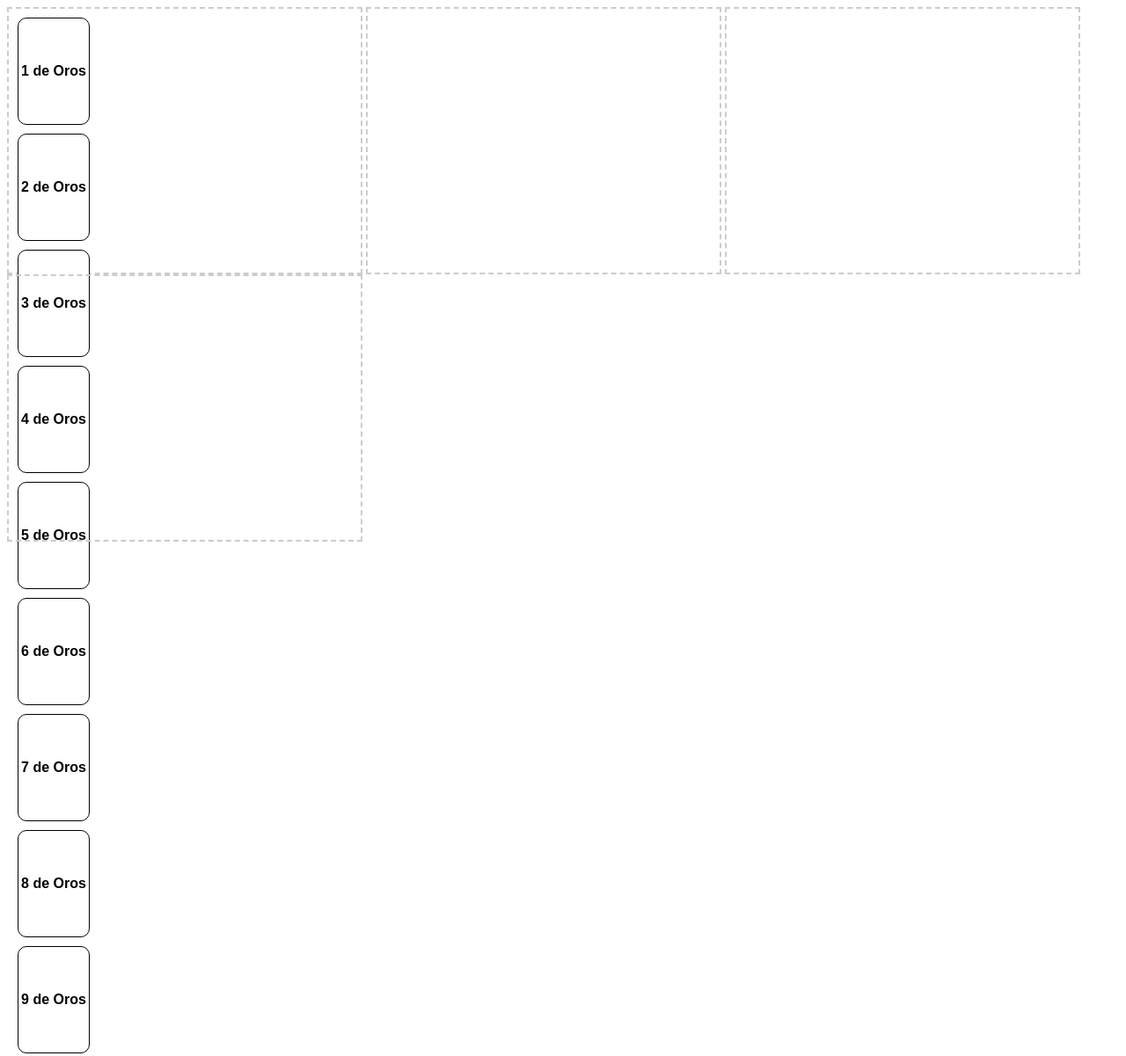
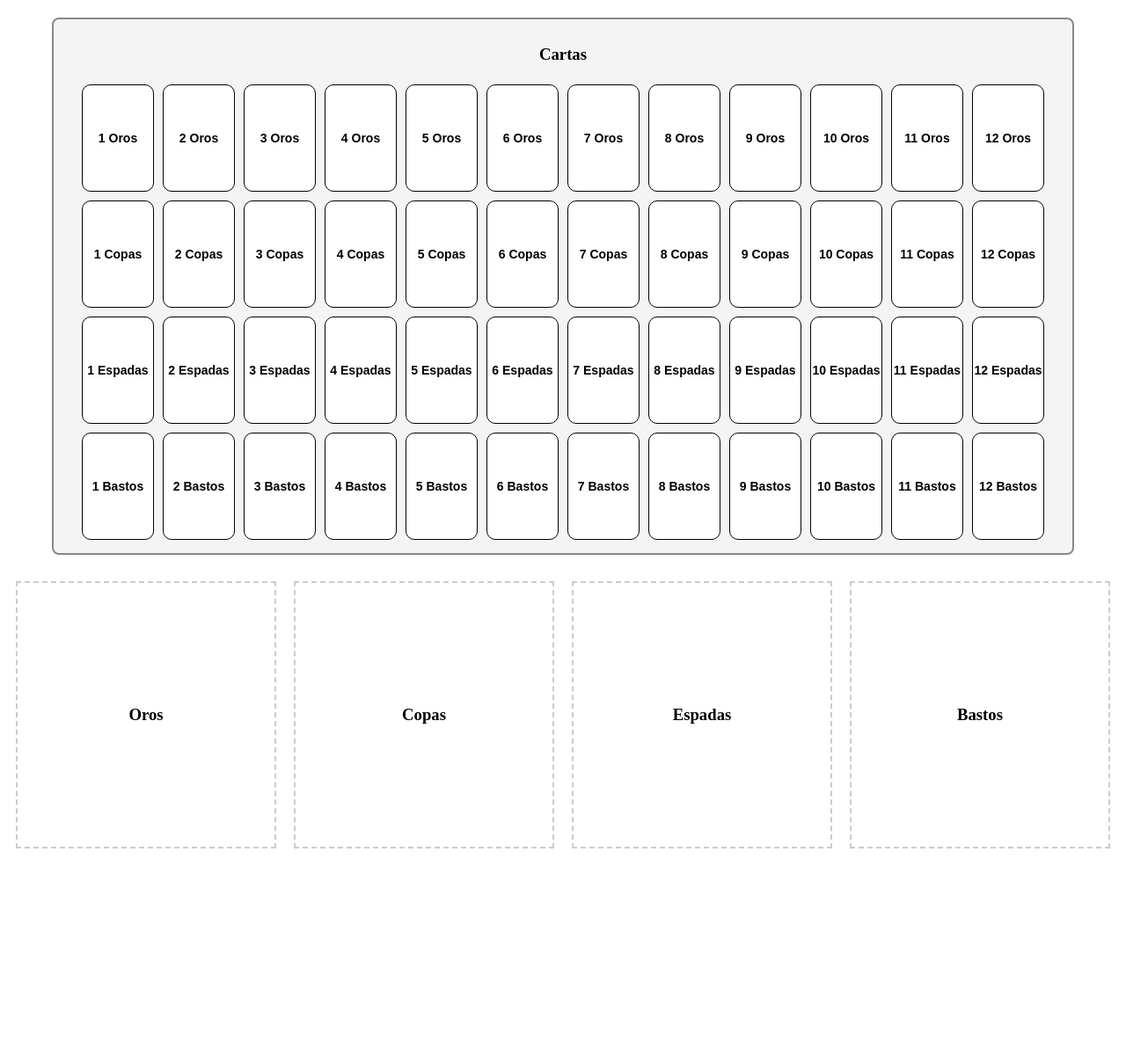
Before and after one commit to Rocioizv/Practicas_DWECL, a plain HTML site: page drag-drop/index.html in a window 1280 px wide. Shown: the top 1201 px of the page at 88% size. After the commit the page ends 983 px from the top, so only its background shows below. Drawn offline with Linux system fonts and the light colour scheme.

Commit message:
Drag-Drop cartas

```diff
--- a/drag-drop/index.html
+++ b/drag-drop/index.html
@@ -4,63 +4,80 @@
 <head>
     <meta charset="UTF-8">
     <meta name="viewport" content="width=device-width, initial-scale=1.0">
-    <title>Arrastrar y Soltar</title>
+    <title>Baraja Española</title>
     <style>
+        .general-container {
+            width: 100%;
+            display: flex;
+            justify-content: center;
+            align-items: center;
+            flex-flow: row nowrap;
+        }
         .contenedor {
+            display: flex;
+            flex-wrap: nowrap;
+            align-items: center;
+            justify-content: center;
             width: 400px;
             height: 300px;
             border: 2px dashed #ccc;
             position: relative;
-            display: inline-block;
-            vertical-align: top;
+            overflow: auto;
+            margin: 10px;
         }
 
-        .elemento {
-            width: 100px;
-            height: 100px;
-            background-color: lightblue;
-            margin: 10px;
-            text-align: center;
-            line-height: 100px;
-            border-radius: 10px;
-            cursor: move;
+        .contenedor-cartas {
+            display: flex;
+            flex-wrap: wrap;
+            justify-content: center;
+            padding: 10px;
+            border: 2px solid #888;
+            background-color: #f4f4f4;
+            width: 90%;
+            margin: 20px auto;
+            border-radius: 8px;
         }
 
         .carta {
             width: 80px;
             height: 120px;
-
             background-color: white;
             color: black;
-
-            margin: 10px;
             text-align: center;
             line-height: 120px;
-
             border: 1px solid #000;
             border-radius: 10px;
             cursor: grab;
-
             font-family: Arial, sans-serif;
-            font-size: 16px;
+            font-size: 14px;
             font-weight: bold;
+            margin: 5px;
         }
     </style>
 </head>
 
 <body>
-
-    <div class="contenedor" data-color="yellow">
+    <!-- Contenedor inicial para las cartas -->
+    <div class="contenedor-cartas" id="contenedor-cartas">
+        <h3 style="width: 100%; text-align: center;">Cartas</h3>
     </div>
 
-    <div class="contenedor" data-color="green">
+    <!-- Contenedores por palo -->
+    <div class="general-container">
+        <div class="contenedor" data-palo="Oros">
+            <h3>Oros</h3>
+        </div>
+        <div class="contenedor" data-palo="Copas">
+            <h3>Copas</h3>
+        </div>
+        <div class="contenedor" data-palo="Espadas">
+            <h3>Espadas</h3>
+        </div>
+        <div class="contenedor" data-palo="Bastos">
+            <h3>Bastos</h3>
+        </div>
     </div>
 
-    <div class="contenedor" data-color="cyan">
-    </div>
-
-    <div class="contenedor" data-color="red">
-    </div>
 
     <script type="module" src="js/index.js"></script>
 </body>
--- a/drag-drop/js/index.js
+++ b/drag-drop/js/index.js
@@ -1,3 +1,9 @@
-import { uiDrag } from "./uiDrag.js";
-// Permitir el arrastre dentro del contenedor
-uiDrag.init(".contenedor",".elemento");
+import { uiDrag, generarBaraja } from './uiDrag.js';
+
+document.addEventListener("DOMContentLoaded", () => {
+    // Generar las cartas
+    generarBaraja();
+
+    // Inicializar la funcionalidad de arrastrar y soltar
+    uiDrag.init(".contenedor", ".carta");
+});
--- a/drag-drop/js/uiDrag.js
+++ b/drag-drop/js/uiDrag.js
@@ -2,64 +2,62 @@ export const uiDrag = {
     init: (selector1, selector2) => {
         document.querySelectorAll(selector1).forEach((item) => {
             item.addEventListener("drop", (event) => {
-                event.preventDefault();  // Evitar el comportamiento por defecto
-                var data = JSON.parse(event.dataTransfer.getData("text"));
-                console.log(data);
-                var draggedElement = document.getElementById(data.id);
-                var rect = event.target.getBoundingClientRect();
-                var offsetX = event.clientX - rect.left;
-                var offsetY = event.clientY - rect.top;
+                event.preventDefault();
 
-                draggedElement.style.position = "absolute";
-                draggedElement.style.left = offsetX - (draggedElement.offsetWidth / 2) + "px";
-                draggedElement.style.top = offsetY - (draggedElement.offsetHeight / 2) + "px";
-                draggedElement.style.backgroundColor = event.target.dataset.color; // =)
+                // Obtener datos de la carta arrastrada
+                const data = JSON.parse(event.dataTransfer.getData("text"));
+                const draggedElement = document.getElementById(data.id);
 
-                if (!event.target.contains(draggedElement)) {
+                // Verificar si el palo de la carta coincide con el contenedor
+                const paloContenedor = event.target.dataset.palo;
+                const paloCarta = draggedElement.dataset.palo;
+
+                if (paloContenedor === paloCarta) {
+                    // Si coincide, agregar la carta al contenedor
                     event.target.appendChild(draggedElement);
+                    draggedElement.style.position = "relative";
+                    draggedElement.style.left = "unset";
+                    draggedElement.style.top = "unset";
+                } else {
+                    alert(`Solo acepta cartas de ${paloContenedor}`);
                 }
             });
+
             item.addEventListener("dragover", (event) => {
-                event.preventDefault();  // Evita el comportamiento predeterminado (no permitir soltar)
-            })
+                event.preventDefault();
+            });
         });
 
+        // Configurar las cartas arrastrables
         document.querySelectorAll(selector2).forEach((item) => {
             item.setAttribute("draggable", "true");
             item.addEventListener("dragstart", (event) => {
-                const sendData = {
-                    id: event.target.id,
-                    mensaje: "Esto es una prueba"
-                }
+                const sendData = { id: event.target.id };
                 event.dataTransfer.setData("text", JSON.stringify(sendData));
-                console.log(event);
-            })
-        })
-    }
-}
+            });
+        });
+    },
+};
 
-
-function generarBaraja() {
+export function generarBaraja() {
     const palos = ["Oros", "Copas", "Espadas", "Bastos"];
     const cartas = [];
 
+    // Generar todas las cartas de la baraja española
     for (const palo of palos) {
         for (let numero = 1; numero <= 12; numero++) {
             cartas.push({ numero, palo });
         }
     }
 
+    // Crear elementos para cada carta
+    const contenedorCartas = document.getElementById("contenedor-cartas");
     cartas.forEach((carta, index) => {
         const cartaElement = document.createElement("div");
         cartaElement.className = "carta";
         cartaElement.id = `carta-${index}`;
-        cartaElement.textContent = `${carta.numero} de ${carta.palo}`;
-        document.querySelector('.contenedor').appendChild(cartaElement);
+        cartaElement.dataset.palo = carta.palo;
+        cartaElement.textContent = `${carta.numero} ${carta.palo}`;
+        contenedorCartas.appendChild(cartaElement);
     });
-
-    // Inicializar arrastrar y soltar
-    uiDrag.init(".contenedor", ".carta");
 }
-
-// Generar y mostrar las cartas al cargar la página
-document.addEventListener("DOMContentLoaded", generarBaraja);
```
